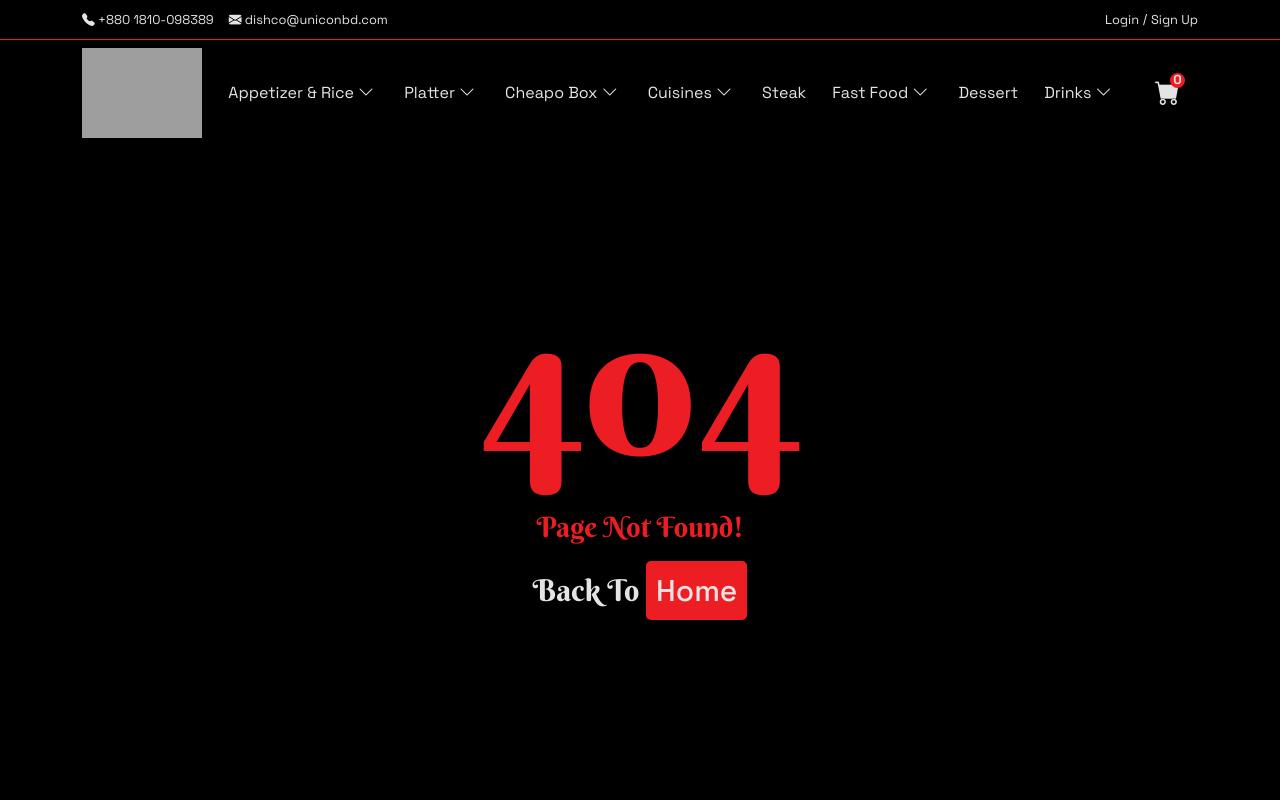
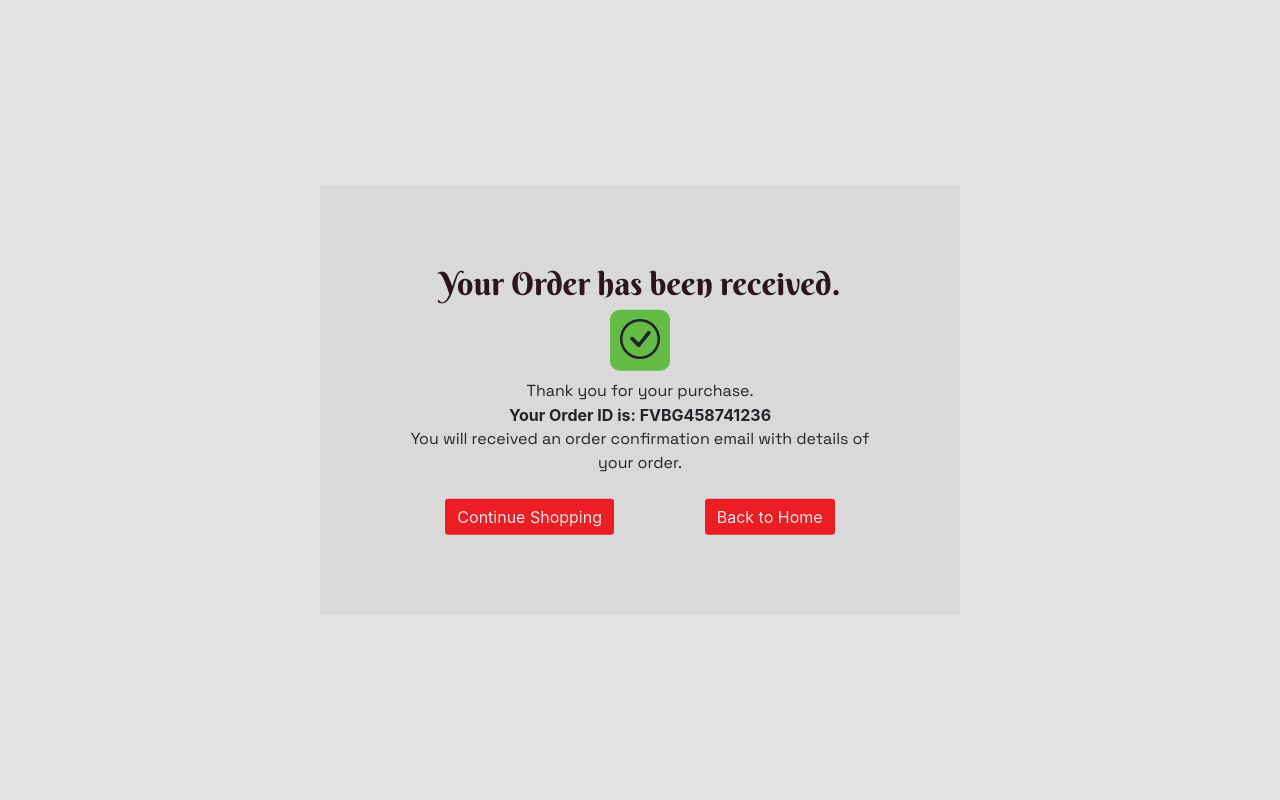
Before and after one commit to Unicon-Solution-Limited/dishco_frontend, a React (Create React App) app: page /success in a window 1280 px wide. Shown: the top 800 px of the page. Built offline with nearby package versions, Linux system fonts and the light colour scheme; no server answers; grey boxes are pictures that could not be loaded.

Commit message:
success button ok

```diff
--- a/src/App.js
+++ b/src/App.js
@@ -24,6 +24,7 @@ import TandC from "./Components/Pages/FooterPages/TandC";
 import CartContext from "./Components/AllContext/CartContext";
 import AllOrders from "./Components/Dashboard/DashboardPage/OrderManagement/AllOrders";
 import PrivateRoute from "./Components/Authentication/PrivateRoute/PrivateRoute";
+import Success from "./Components/Pages/Checkout/Success";
 
 function App() {
   return (
@@ -75,6 +76,9 @@ function App() {
             <PrivateRoute path="/checkout">
               <Checkout />
             </PrivateRoute>
+            <Route path="/success">
+              <Success />
+            </Route>
             {/* Footer Pages Router */}
             <Route path="/about-us">
               <AboutUs />
--- a/src/Components/Pages/Checkout/Checkout.css
+++ b/src/Components/Pages/Checkout/Checkout.css
@@ -85,3 +85,29 @@
     text-align: center;
   }
 }
+
+/* *********************** Success page ************* */
+.success_main {
+  display: flex;
+  justify-content: center;
+}
+.success_body {
+  position: absolute;
+  top: 50%;
+  left: 50%;
+  transform: translate(-50%, -50%) !important;
+  text-align: center;
+  background-color: #d9d9d9;
+  padding: 80px;
+}
+.success_redirect_button {
+  display: flex;
+  justify-content: space-around;
+}
+
+.success_icon {
+  font-size: 40px;
+  background-color: var(--green);
+  padding: 5px 10px;
+  border-radius: 10px;
+}
--- a/src/Components/Pages/Checkout/Checkout.js
+++ b/src/Components/Pages/Checkout/Checkout.js
@@ -22,7 +22,7 @@ const Checkout = () => {
   const [termCondition, setTermCondition] = useState(false);
 
   //calculation of grand total
-  const grandTotal = Number(finaltotalAddonPrice) + Number(subTotalPrice) + 80;
+  const grandTotal = Number(finaltotalAddonPrice) + Number(subTotalPrice) + 10;
 
   const handleConfirmOrder = (e) => {
     e.preventDefault();
@@ -202,7 +202,7 @@ const Checkout = () => {
             <div className="table_row total">
               <strong>Total</strong>
               <span>
-                {cartData.length && finaltotalAddonPrice + subTotalPrice + 80}{" "}
+                {cartData.length && finaltotalAddonPrice + subTotalPrice + 10}{" "}
                 Tk.
               </span>
             </div>
--- /dev/null
+++ b/src/Components/Pages/Checkout/Success.js
@@ -0,0 +1,31 @@
+import React from "react";
+import { Link } from "react-router-dom";
+
+const Success = () => {
+  return (
+    <section className="success_main">
+      <div className="success_body">
+        <h2 className="mb-2">Your Order has been received.</h2>
+        <span className="success_icon">
+          <i class="bi bi-check-circle"></i>
+        </span>
+        <p className="mt-2">Thank you for your purchase.</p>
+        <strong>Your Order ID is: FVBG458741236</strong>
+        <p>
+          You will received an order confirmation email with details of your
+          order.
+        </p>
+        <div className="success_redirect_button mt-4">
+          <Link to="/" className="btn MyBtn">
+            Continue Shopping
+          </Link>
+          <Link to="/" className="btn MyBtn">
+            Back to Home
+          </Link>
+        </div>
+      </div>
+    </section>
+  );
+};
+
+export default Success;
```
